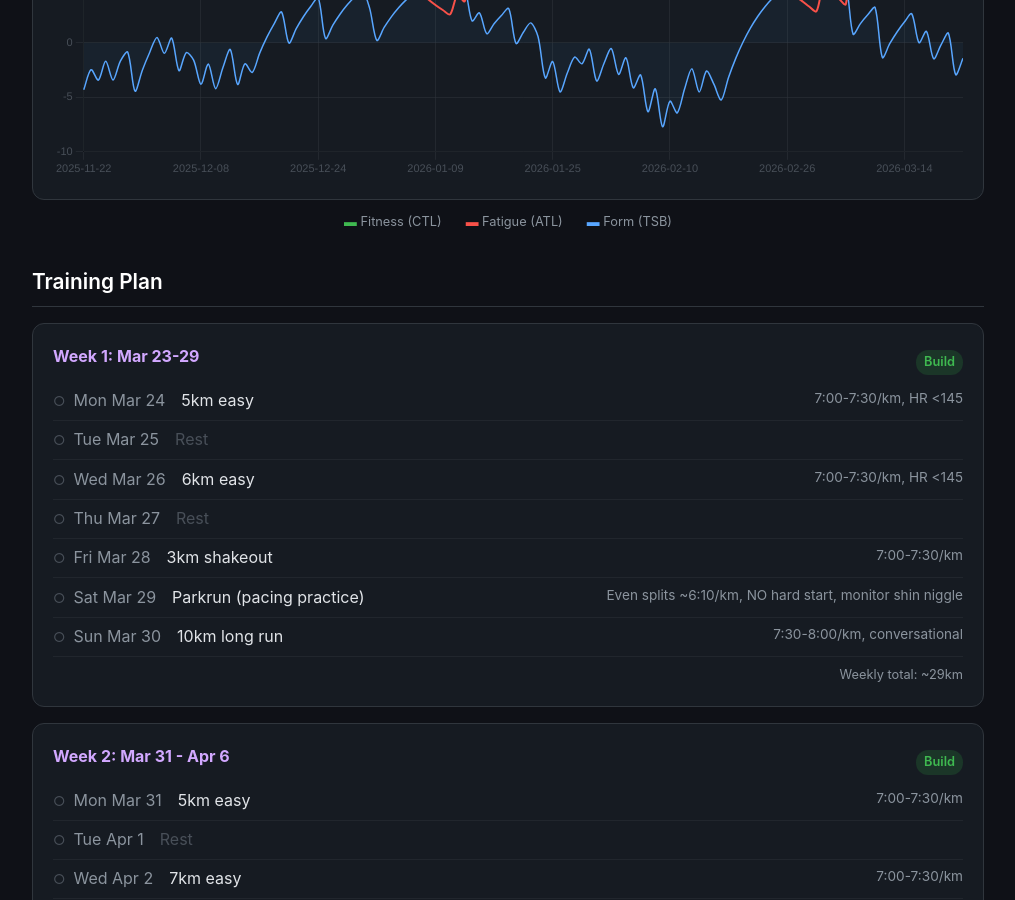
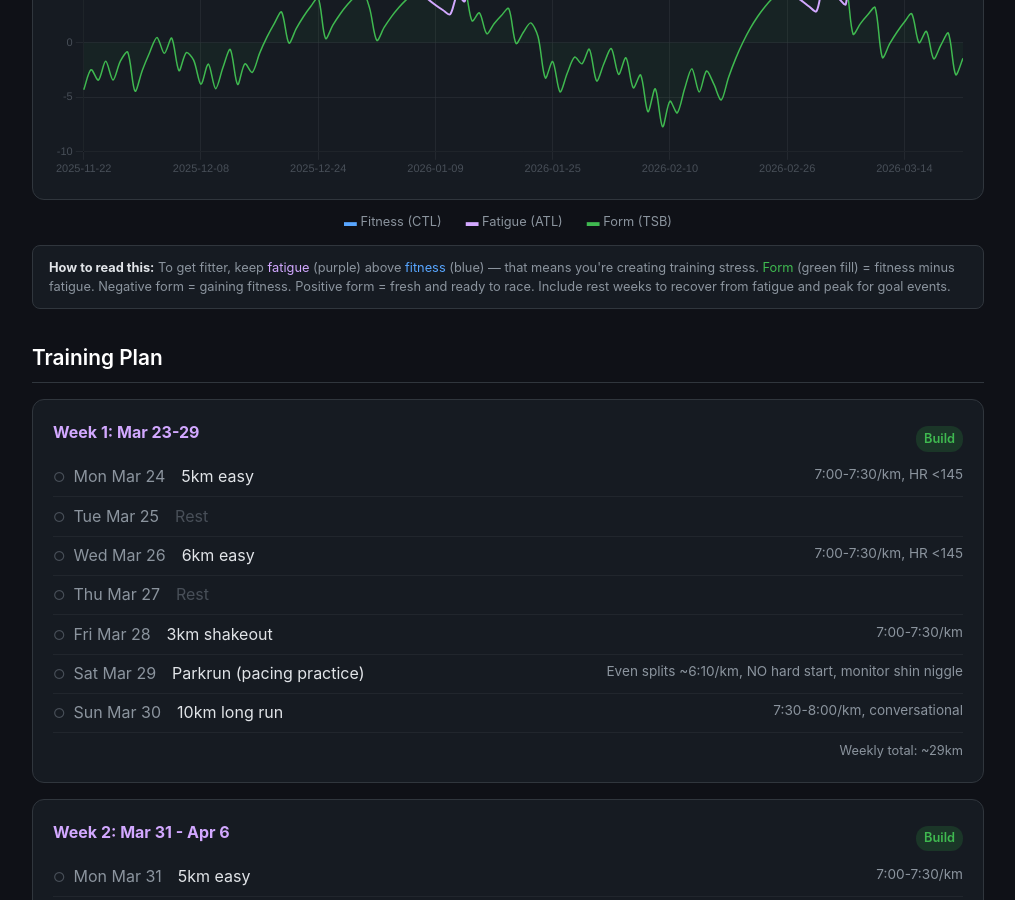
Before and after one commit to xelfer/xelfer.github.io, a Jekyll site: the page running/index.html, which Jekyll copies as it is, in a window 1280 px wide and 900 px high, scrolled down 778 px. Shown: the whole window, without its empty margins (132-1147 px from the left). Built offline with Jekyll 4.4.1, drawn with Linux system fonts in a browser that asks for light colours; some of the changed text lies outside the part shown.

Commit message:
Update training dashboard - 2026-03-22

```diff
--- a/running/index.html
+++ b/running/index.html
@@ -290,9 +290,15 @@
                 <canvas id="fitnessChart" height="120"></canvas>
             </div>
             <div style="display:flex; gap:1.5rem; margin-top:0.75rem; font-size:0.8rem; color:#8b949e; justify-content:center;">
-                <span><span style="color:#3fb950">&#9644;</span> Fitness (CTL)</span>
-                <span><span style="color:#f85149">&#9644;</span> Fatigue (ATL)</span>
-                <span><span style="color:#58a6ff">&#9644;</span> Form (TSB)</span>
+                <span><span style="color:#58a6ff">&#9644;</span> Fitness (CTL)</span>
+                <span><span style="color:#d2a8ff">&#9644;</span> Fatigue (ATL)</span>
+                <span><span style="color:#3fb950">&#9644;</span> Form (TSB)</span>
+            </div>
+            <div style="background:#161b22; border:1px solid #30363d; border-radius:8px; padding:0.75rem 1rem; margin-top:0.75rem; font-size:0.8rem; color:#8b949e; line-height:1.5;">
+                <strong style="color:#e1e4e8">How to read this:</strong>
+                To get fitter, keep <span style="color:#d2a8ff">fatigue</span> (purple) above <span style="color:#58a6ff">fitness</span> (blue) &mdash; that means you're creating training stress.
+                <span style="color:#3fb950">Form</span> (green fill) = fitness minus fatigue. Negative form = gaining fitness. Positive form = fresh and ready to race.
+                Include rest weeks to recover from fatigue and peak for goal events.
             </div>
         </div>
 
```
Also changed, not shown: other parts of running/index.html (+7 -7 lines).
